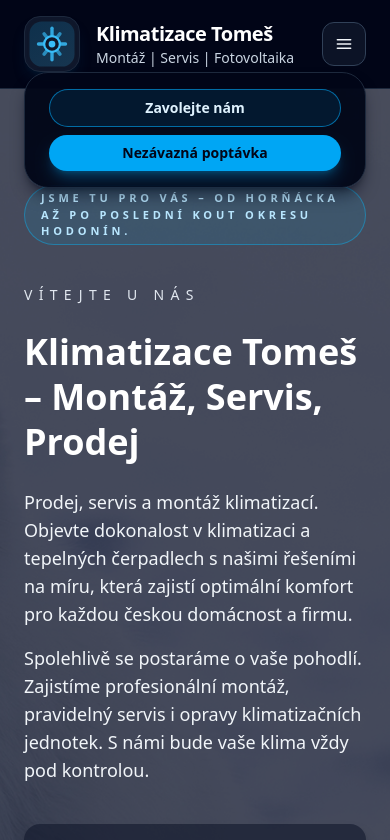
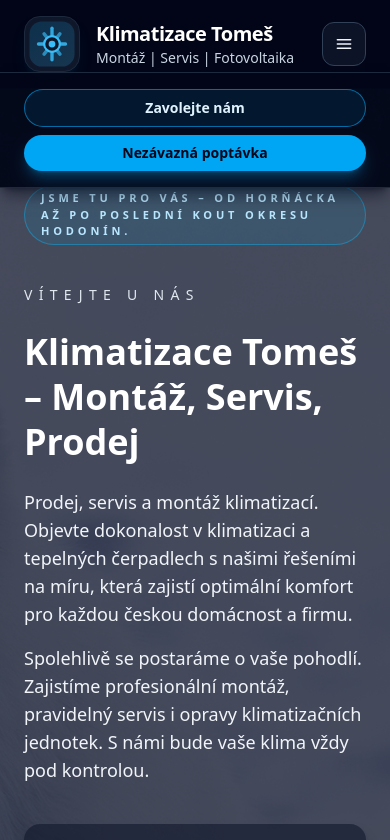
Before and after one commit to Klimatizace/KlimatizaceTomes, a Next.js app: page / in a window 390 px wide. Shown: the top 840 px of the page. Built offline with nearby package versions, Linux system fonts and the light colour scheme.

Commit message:
Update BaseTemplate component

```diff
--- a/src/templates/BaseTemplate.tsx
+++ b/src/templates/BaseTemplate.tsx
@@ -257,7 +257,7 @@ export const BaseTemplate = (props: {
             </nav>
           )}
 
-          <div className="relative lg:hidden">
+          <div className="relative -mx-6 lg:hidden">
             <div
               className={`absolute left-0 right-0 transition-all duration-200 ${
                 isMobileNavOpen || isMobileActionsVisible
@@ -266,8 +266,8 @@ export const BaseTemplate = (props: {
               }`}
               aria-hidden={!(isMobileNavOpen || isMobileActionsVisible)}
             >
-              <div className="rounded-3xl border border-slate-800 bg-slate-950/95 px-6 py-4 shadow-lg shadow-slate-950/50 lg:rounded-[2rem]">
-                <div className="flex flex-col gap-2">{renderActions()}</div>
+              <div className="rounded-none border-y border-slate-800 bg-slate-950/95 px-6 py-4 shadow-lg shadow-slate-950/50 sm:rounded-3xl">
+                <div className="flex flex-col gap-2 sm:px-2">{renderActions()}</div>
               </div>
             </div>
           </div>
```
